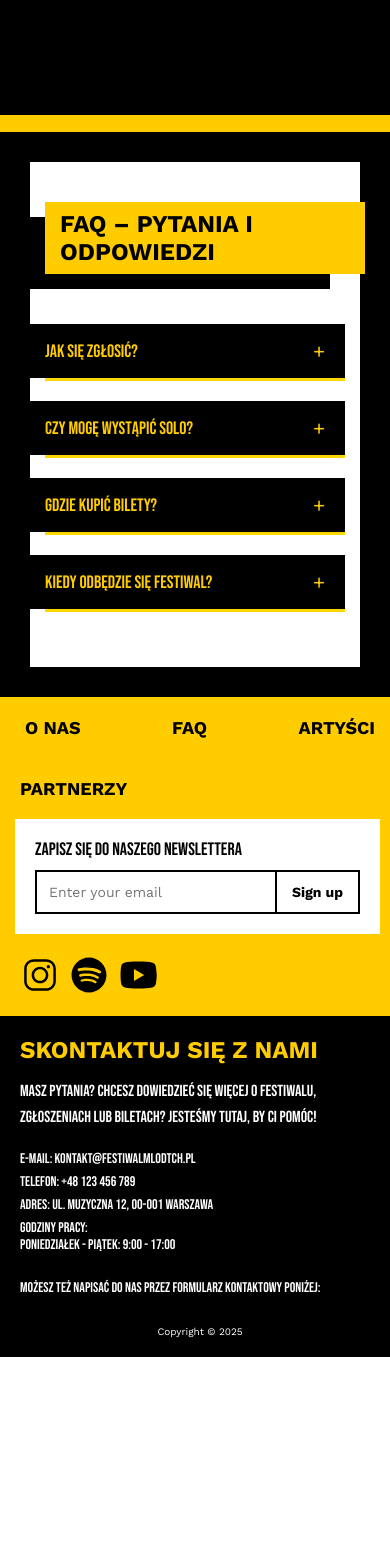
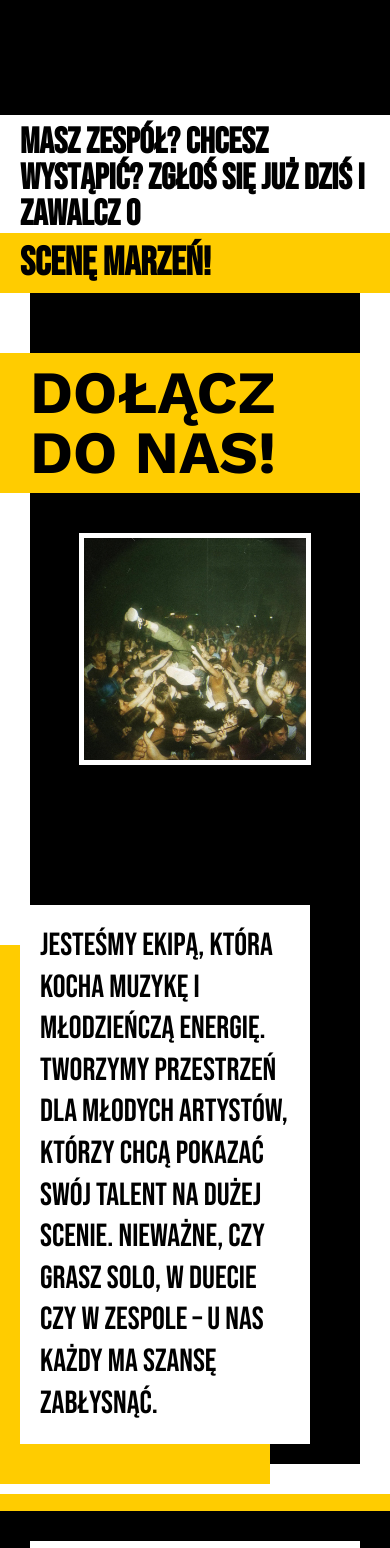
Before and after one commit to apetrochenko6/soundon-spa, a React (Vite) app in the folder my-frontend/: page / in a window 390 px wide. Shown: the part 1400-2948 px from the top of the page. Before the commit the page ends 2757 px from the top, so only its background shows below. Built offline with nearby package versions, Linux system fonts and the light colour scheme.

Commit message:
some server changs

```diff
--- a/my-frontend/src/App.jsx
+++ b/my-frontend/src/App.jsx
@@ -7,6 +7,7 @@ import BuyTicket from './BuyTickets'
 import Footer from './Footer';
 import FAQ from './FAQ'
 import LabelSoundon from './Label'
+import JoinUs from './JoinUs';
 function App() {
 
   return <>
@@ -20,9 +21,8 @@ function App() {
             <section id="section"><Hero id="section"/>
             </section>
             <section id="zespoly"><Bands /></section>
-
-             <section id="FAQ"><FAQ/></section>
-
+            <section id="o_nas"><JoinUs/></section>
+            <section id="FAQ"><FAQ/></section>
             <Footer/>
 
           </>
--- a/my-frontend/src/ApplyBand.jsx
+++ b/my-frontend/src/ApplyBand.jsx
@@ -4,7 +4,6 @@ import { useFormik } from 'formik';
 import './BandForm.css';
 
 const BandForm = ({ isVisible, onClose }) => {
-  // Validation Schema
   const validationSchema = Yup.object().shape({
     band_name: Yup.string()
       .min(2, 'Nazwa zespołu musi mieć co najmniej 2 znaki')
@@ -26,8 +25,6 @@ const BandForm = ({ isVisible, onClose }) => {
     phone: Yup.string()
       .matches(/^[0-9]{9,15}$/, 'Podaj poprawny numer telefonu')
   });
-
-  // Formik setup
   const formik = useFormik({
     initialValues: {
       band_name: '',
--- a/my-frontend/src/Hero.jsx
+++ b/my-frontend/src/Hero.jsx
@@ -8,7 +8,6 @@ const Hero = () => {
   const [showBandForm, setShowBandForm] = useState(false);
 
   const handleOverlayClick = (e) => {
-    // Close only if clicking directly on overlay (not form content)
     if (e.target === e.currentTarget) {
       setShowBandForm(false);
     }
--- /dev/null
+++ b/my-frontend/src/JoinUs.css
@@ -0,0 +1,132 @@
+    .banner-top {
+        background-color: white;
+    }
+
+    .banner-top h1 {
+        font-family: 'Bebas Neue', sans-serif;
+        font-size: 60px;
+        margin: 0;
+        line-height: 1;
+        padding: 10px 40px 0;
+        font-weight: 700;
+        background-color: white;
+        color: black;
+    }
+
+    .highlight-bar {
+        font-family: 'Bebas Neue', sans-serif;
+        background-color: #FFCC00;
+        padding: 10px 40px;
+        font-size: 60px;
+        font-weight: 700;
+        line-height: 1;
+        color: black;
+    }
+
+    .join-bar {
+            padding: 8px 5px;
+        font-size: 90px;
+        font-weight: 700;
+        color: black;
+        margin: 60px 0 0 -40px;
+        display: inline-block;
+
+        font-Weight: 900;
+        background-Color: #FFCC00;
+        line-Height: 1;
+    }
+
+    .content {
+        display: flex;
+        justify-content: space-between;
+        align-items: flex-start;
+        padding: 60px 30px 80px;
+        gap: 40px;
+    }
+
+    .text-box {
+        z-index: 1;
+        font-family: 'Bebas Neue', sans-serif;
+        background-color: white;
+        padding: 30px;
+        font-size: 40px;
+        font-weight: 400;
+        margin: 100px 0 0 -30px;
+        line-height: 1.3;
+        position: relative;
+        width: 55%;
+        color: black;
+        box-shadow: -40px 40px 0 #FFCC00;
+    }
+
+    .mini-wrap {
+        border-left: 40px solid #fff;
+        border-right: 40px solid #fff;
+        border-bottom: 40px solid #fff;
+    }
+
+
+    .image-box {
+        width: 45%;
+        margin-top: -40px;
+    }
+
+    .image-box img {
+        width: 80%;
+        border: 5px solid white;
+        box-sizing: border-box;
+        display: block;
+    }
+
+
+    @media (max-width: 1024px) {
+        .mini-wrap {
+            border-left: 30px solid #fff;
+            border-right: 30px solid #fff;
+            border-bottom: 30px solid #fff;
+        }
+
+        .banner-top h1 {
+            font-size: 36px;
+            padding: 10px 20px 0;
+        }
+
+        .highlight-bar {
+            font-size: 40px;
+            padding: 10px 20px;
+        }
+
+        .join-bar {
+            font-size: 60px;
+            padding: 10px 40px;
+
+        }
+
+        .content {
+            flex-direction: column-reverse;
+            padding: 20px 20px;
+        }
+
+        .text-box {
+            width: 100%;
+            font-size: 32px;
+            padding: 20px;
+        }
+
+        .text-box::after {
+            left: 0;
+            bottom: -15px;
+            width: 100%;
+            height: 15px;
+        }
+
+        .image-box {
+            width: 100%;
+            margin-top: 20px;
+        }
+
+        .image-box img {
+            width: 80%;
+             margin: 0 auto;
+        }
+    }
--- /dev/null
+++ b/my-frontend/src/JoinUs.jsx
@@ -0,0 +1,35 @@
+import React, { useState } from 'react';
+import images from './constants/data';
+import './JoinUs.css'
+const JoinUs = () => {
+    return(<div className="section-wrapper" style={{backgroundColor: "black"}}>
+  <section className="banner-container" aria-label="Performance opportunity announcement">
+    <div className="banner-top">
+      <h1>MASZ ZESPÓŁ? CHCESZ WYSTĄPIĆ? ZGŁOŚ SIĘ JUŻ DZIŚ I ZAWALCZ O</h1>
+      <div className="highlight-bar" aria-hidden="true">SCENĘ MARZEŃ!</div>
+    </div>
+
+    <div className='mini-wrap'>
+      <div className="cta-container">
+        <div className="join-bar" role="heading" aria-level="2">DOŁĄCZ DO NAS!</div>
+      </div>
+
+      <div className="content">
+        <article className="text-box">
+         JESTEŚMY EKIPĄ, KTÓRA KOCHA MUZYKĘ I MŁODZIEŃCZĄ ENERGIĘ. TWORZYMY PRZESTRZEŃ DLA MŁODYCH ARTYSTÓW, KTÓRZY CHCĄ POKAZAĆ SWÓJ TALENT NA DUŻEJ SCENIE. NIEWAŻNE, CZY GRASZ SOLO, W DUECIE CZY W ZESPOLE – U NAS KAŻDY MA SZANSĘ ZABŁYSNĄĆ.
+        </article>
+
+        <figure className="image-box">
+          <img
+            src={images.jumpCrowd}
+            alt="Enthusiastic crowd at a concert with people enjoying music"
+            loading="lazy"
+          />
+        </figure>
+      </div>
+    </div>
+  </section>
+</div>)
+
+}
+export default JoinUs;
--- a/my-frontend/src/Navbar.jsx
+++ b/my-frontend/src/Navbar.jsx
@@ -26,7 +26,7 @@ const Navbar = () => {
 
 
                 <div className="navbar-left">
-                    <a href="#section">O NAS</a>
+                    <a href="#o_nas">O NAS</a>
                     <a href="#">PARTNERZY</a>
                     <a href="#zespoly">ARTYŚCI</a>
                     <a href="#FAQ">FAQ</a>
--- a/my-frontend/src/constants/data.js
+++ b/my-frontend/src/constants/data.js
@@ -10,6 +10,7 @@ import SpotifyYellow from "../assets/icons8-spotify.svg"
 import InstagramBlack from "../assets/icons8-instagram_black.svg"
 import YoutubeBlack from "../assets/icons8-youtube_black.svg"
 import SpotifyBlack from "../assets/icons8-spotify_black.svg"
+import jumpCrowd from "../assets/jump-crowd.jpg"
 const images = {
   Hero: heroImage,
   Zespol1,
@@ -23,6 +24,7 @@ const images = {
   SpotifyBlack,
   YoutubeBlack,
   InstagramBlack,
+  jumpCrowd
 };
 
 export default images;
```
Also changed, not shown: 1 other file (tests, documents, lock files or other folders).
